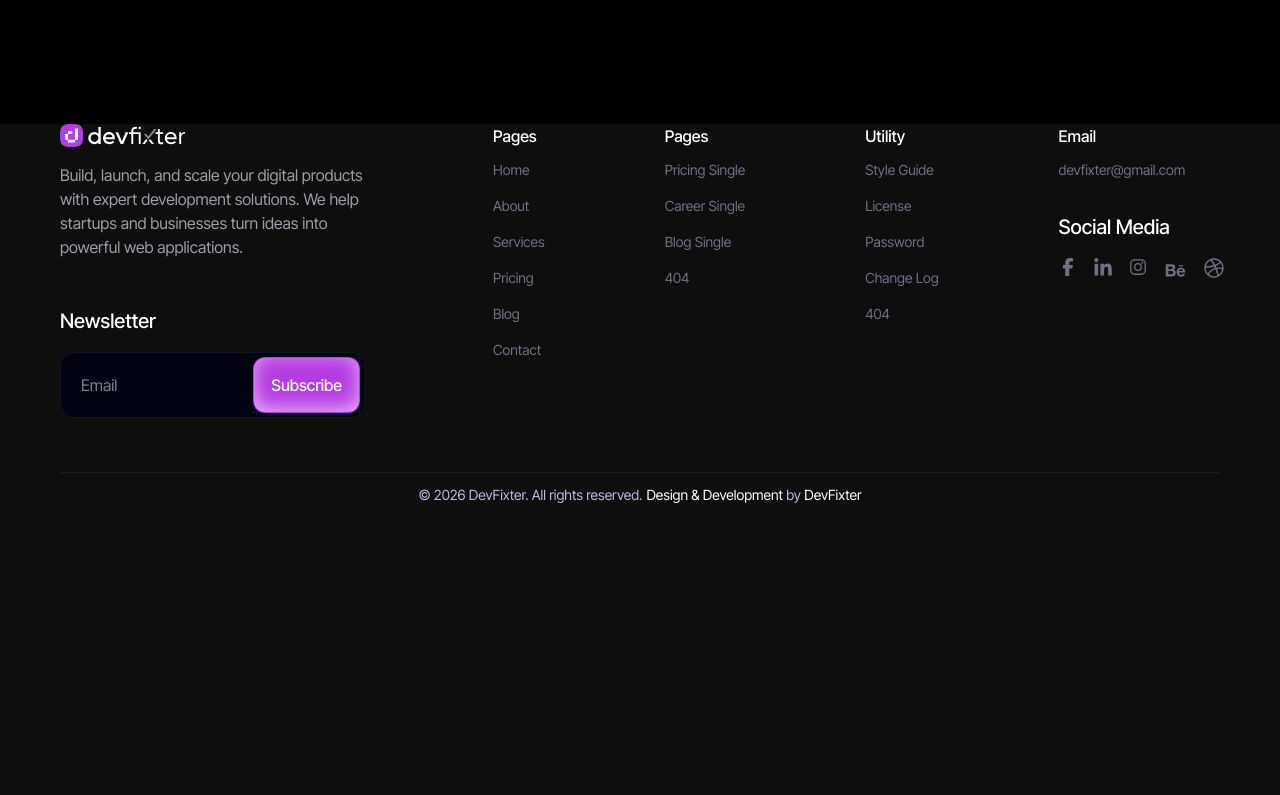
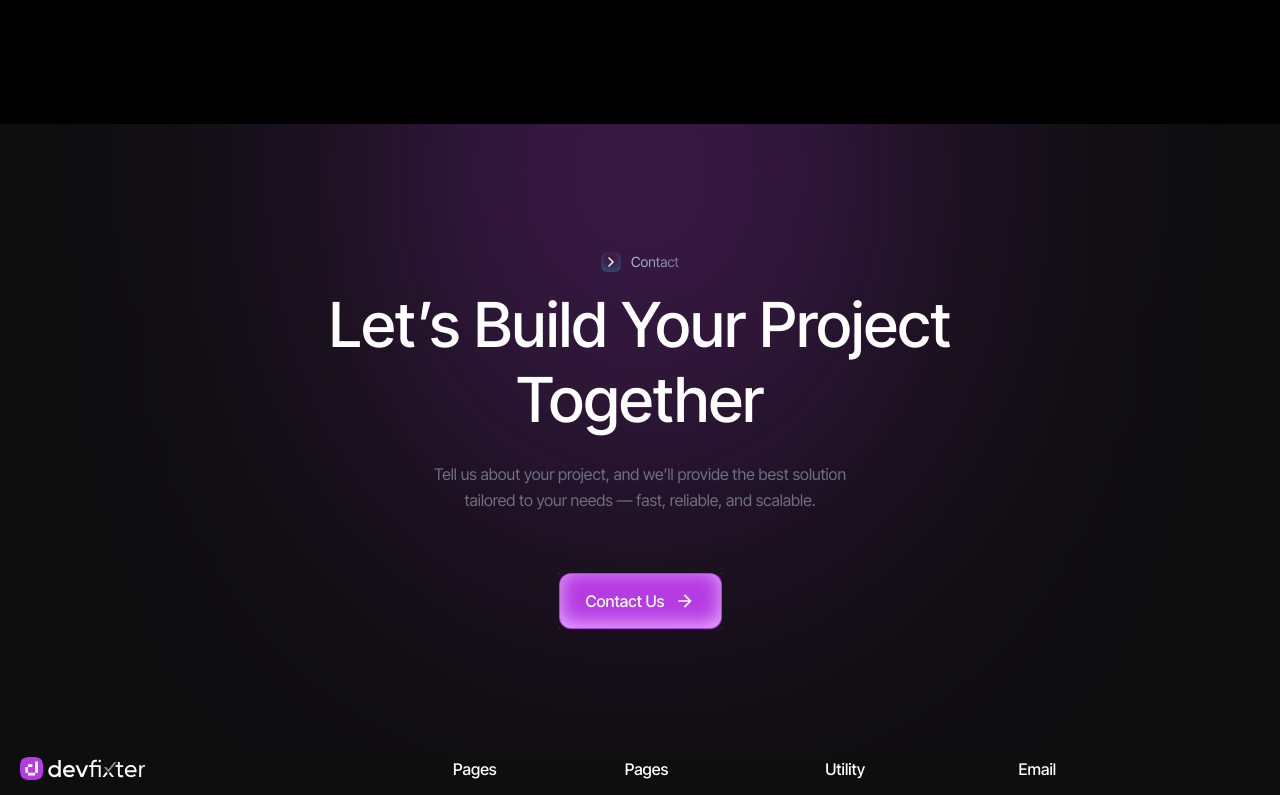
Before and after one commit to ads-fixter-FSD/devfixter, a Next.js app: page / in a window 1280 px wide. Shown: the part 1440-2235 px from the top of the page. Before the commit the page ends 1981 px from the top, so only its background shows below. Built offline with nearby package versions, Linux system fonts and the light colour scheme.

Commit message:
added footer cta

```diff
--- /dev/null
+++ b/src/components/shared/footer/ContactCTA.tsx
@@ -0,0 +1,50 @@
+"use client";
+
+import SecondaryButton from "@/components/button/SecondaryButton";
+import React from "react";
+import Badge from "../Badge";
+import PrimaryButton from "@/components/button/PrimaryButton";
+
+import { IoMdArrowForward } from "react-icons/io";
+
+const ContactCTA = () => {
+  return (
+    <section className="relative w-full overflow-hidden  p-10 md:py-[100px] md:px-[300px] lg:py-32">
+      {/* Background Blur Circle (Custom Positioning) */}
+
+      <div
+        className="absolute left-1/2 -translate-x-1/2 pointer-events-none
+             /* Mobile (Default) */
+             -top-[100px] w-[250px] h-[250px] bg-[#B53BE2] blur-[80px] opacity-60
+             /* Tablet/Desktop (md and up) */
+             md:-top-[300px] md:w-[444px] md:h-[700px] md:bg-[#B53BE2]/70 md:blur-[150px] md:opacity-50
+             rounded-full"
+      />
+
+      <div className="custom-container relative z-10 px-4 flex flex-col items-center text-center">
+        {/* Badge */}
+        <div className="mb-3">
+          <Badge>Contact</Badge>
+        </div>
+
+        {/* Title */}
+        <h2 className="title-xl mb-6 max-w-[850px] text-foreground">
+          Let’s Build Your Project Together
+        </h2>
+
+        {/* Description */}
+        <p className="text-base text-muted mb-[60px] max-w-[600px] leading-relaxed">
+          Tell us about your project, and we’ll provide the best solution <br />
+          tailored to your needs — fast, reliable, and scalable.
+        </p>
+
+        {/* Primary Button */}
+        <PrimaryButton href="/contact" icon={IoMdArrowForward}>
+          Contact Us
+        </PrimaryButton>
+      </div>
+    </section>
+  );
+};
+
+export default ContactCTA;
--- a/src/components/shared/footer/Footer.tsx
+++ b/src/components/shared/footer/Footer.tsx
@@ -8,14 +8,16 @@ import { IoLogoInstagram } from "react-icons/io5";
 import { FaLinkedinIn } from "react-icons/fa";
 import { AiOutlineBehance } from "react-icons/ai";
 import { FaDribbble } from "react-icons/fa6";
+import ContactCTA from "./ContactCTA";
 
 const Footer = () => {
   return (
-    <footer className="w-full pb-[36px]  bg-background">
+    <footer className="w-full pb-[36px] ">
+        <ContactCTA />
       {/* Outer Container (1280px) */}
       <div className="custom-container px-5 mx:px-0">
         {/* Inner Wrapper (Width: 1160px) */}
-        <div className="mx-auto flex flex-col lg:flex-row justify-between items-start gap-10 max-w-[1160px]">
+        <div className="flex flex-col lg:flex-row justify-between items-start gap-10 max-w-[1160px]">
           {/* Left Side (Width: 305px) */}
           <div className="w-full lg:w-[305px]  flex flex-col gap-[47px]">
             {/* Logo & Description */}
@@ -152,7 +154,7 @@ const Footer = () => {
               </div>
               <div>
                 <h4 className="title-s mb-4 text-foreground">Social Media</h4>
-                <div className="flex gap-4 text-muted">
+                <div className="flex gap-[10px] text-muted">
                   <span className="cursor-pointer hover:text-primary">
                    <FaFacebookF size={18} />
                   </span>
@@ -166,7 +168,7 @@ const Footer = () => {
                      <AiOutlineBehance size={25}/>
                   </span>
                   <span className="cursor-pointer hover:text-primary">
-                     <FaDribbble size={20}/>
+                     <FaDribbble size={18}/>
                   </span>
                 </div>
               </div>
```
